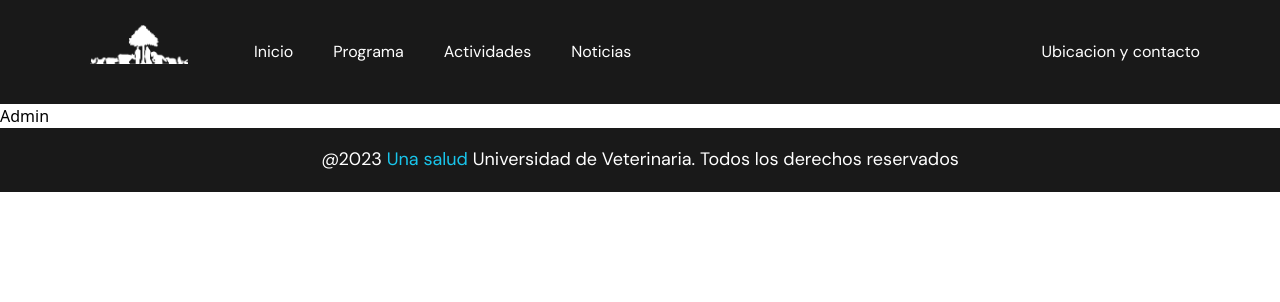
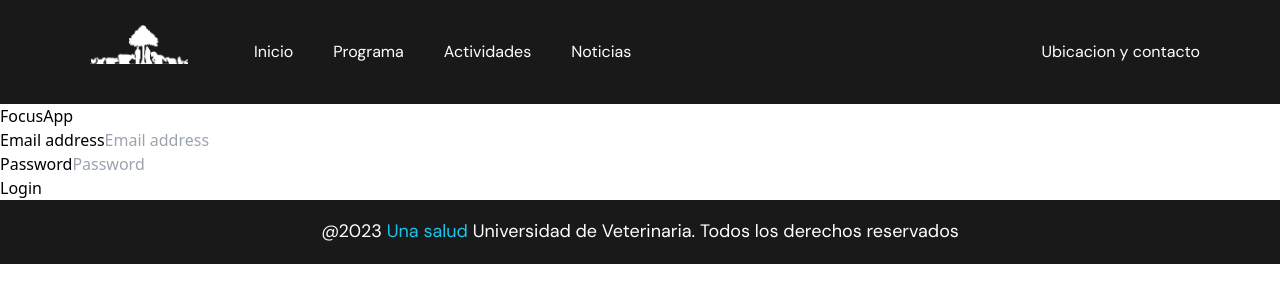
Before and after one commit to fvetuy/unasalud, a React app: page /admin in a window 1280 px wide. Shown: the top 302 px of the page. Built offline with nearby package versions, Linux system fonts and the light colour scheme; the HTML template or start-up script is replaced by a standard one.

Commit message:
Login de usario admin casi erminado

```diff
--- a/src/api/firebase_actions.js
+++ b/src/api/firebase_actions.js
@@ -1,6 +1,7 @@
-import { getFirestore, collection, getDocs } from 'firebase/firestore';
 import NewData from './models/new';
 import { initializeApp } from 'firebase/app';
+import { getFirestore, collection, getDocs } from 'firebase/firestore';
+import { signInWithEmailAndPassword } from 'firebase/auth';
 
 // Initialize Firebase
 export const config = {
@@ -17,7 +18,7 @@ initializeApp(config);
 
 const db = getFirestore();
 
-const readAllNews = async () => {
+ const readAllNews = async () => {
   try {
     const querySnapshot = await getDocs(collection(db, 'news'));
 
@@ -33,4 +34,22 @@ const readAllNews = async () => {
   }
 };
 
-export default readAllNews;
+const login = async (email, password) => {
+  signInWithEmailAndPassword(auth, email, password)
+    .then((userCredential) => {
+      const user = userCredential.user;
+      console.log(user.email)
+      return "logged in";
+    })
+    .catch((error) => {
+      const errorCode = error.code;
+      const errorMessage = error.message;
+      console.log("error")
+      return "error";
+    });
+};
+
+export default {
+  readAllNews,
+  login,
+};
--- a/src/pages/admin.jsx
+++ b/src/pages/admin.jsx
@@ -1,8 +1,54 @@
-import React from 'react'
+import {React, useState} from 'react';
+import login from '../api/firebase_actions';
 
 const Admin = () => {
+  const [email, setEmail] = useState('');
+  const [password, setPassword] = useState('');
+
+  const handleLogin = () => {
+    login(email,password)
+  }
+
   return (
-    <div>Admin</div>
+    <div>
+      <p> FocusApp </p>
+      <form>
+          <div>
+              <label htmlFor="email-address">
+                  Email address
+              </label>
+              <input
+                  id="email-address"
+                  name="email"
+                  type="email"
+                  required
+                  placeholder="Email address"
+                  onChange={(e)=>setEmail(e.target.value)}
+              />
+          </div>
+
+          <div>
+              <label htmlFor="password">
+                  Password
+              </label>
+              <input
+                  id="password"
+                  name="password"
+                  type="password"
+                  required
+                  placeholder="Password"
+                  onChange={(e)=>setPassword(e.target.value)}
+              />
+          </div>
+
+          <div>
+              <button
+                  onClick={handleLogin}>
+                  Login
+              </button>
+          </div>
+      </form>
+  </div>
   )
 }
 
```
Also changed, not shown: src/api/models/new.js (indentation only).
